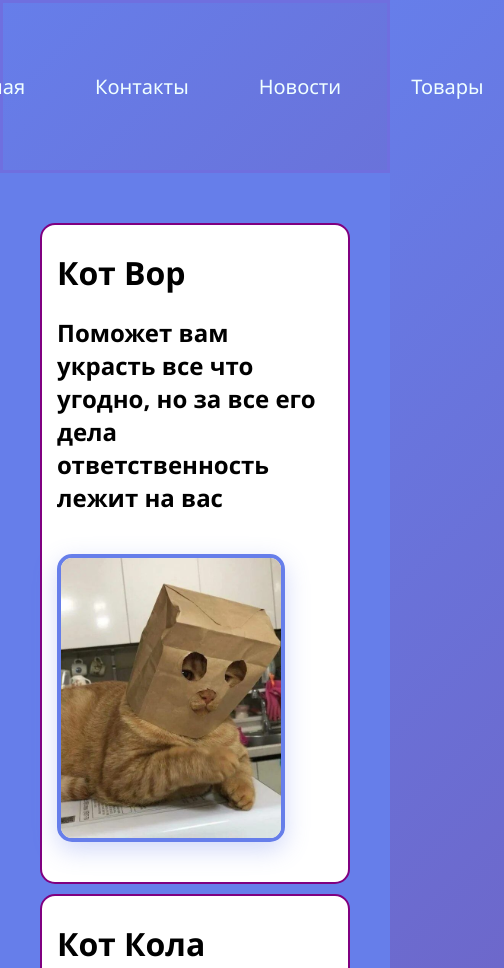
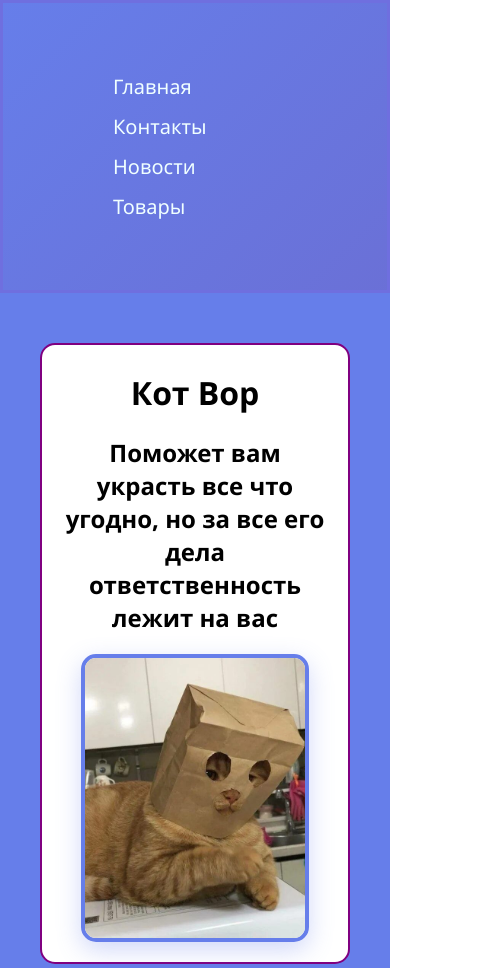
Before and after one commit to uz3ix/Project, a plain HTML site: page pages/goods.html in a window 390 px wide. Shown: the top 968 px of the page, 504 px wide, since content can reach past the window. Drawn offline with Linux system fonts and the light colour scheme.

Commit message:
add details to 9 praktika

```diff
--- a/pages/goods.html
+++ b/pages/goods.html
@@ -9,7 +9,7 @@
 <body>
     <div class="page-controller">
         <header>
-            <div class="menu-header">
+            <nav class="menu-header">
                 <ul class="menu">
                     <li class="href-li">
                         <a class="link-li" href="../index.html">Главная</a>
@@ -24,7 +24,7 @@
                         <a class="link-li" href="goods.html">Товары</a>
                     </li>
                 </ul>
-            </div>
+            </nav>
         </header>
         <main>
             <div class="goods-block">
--- a/style/style.css
+++ b/style/style.css
@@ -25,6 +25,7 @@ header{
 }
 
 .menu-header{
+
     padding: 20px 20px;
 }
 
@@ -244,3 +245,48 @@ footer {
     height: 60px;
     width: 220px;
 }
+
+@media(max-width: 768px){
+    .menu{
+        flex-direction: column;
+        font-size: 20px;
+        gap:13px;
+        text-align: left;
+    }
+
+
+
+    .skills-container{
+        grid-template-columns: 1fr;
+    }
+
+    .exp-with-work{
+        grid-template-columns: 1fr;
+    }
+    main.content{
+        padding: 20px;
+    }
+
+    .goods{
+        text-align: center;
+    }
+
+    .image-goods{
+        display: inline-block;
+        margin: 0 auto;
+    }
+}
+
+/* .test{
+    background-color: purple;
+    width: 1200px;
+    height: 50px;
+}
+
+
+@media(max-width: 1000px) {
+    .test {
+        background-color: green;
+        width: 100%;
+    }
+} */
```
Also changed, not shown: index.html (+2 -2 lines), pages/contacs.html (+2 -2 lines), pages/news.html (+2 -2 lines).
